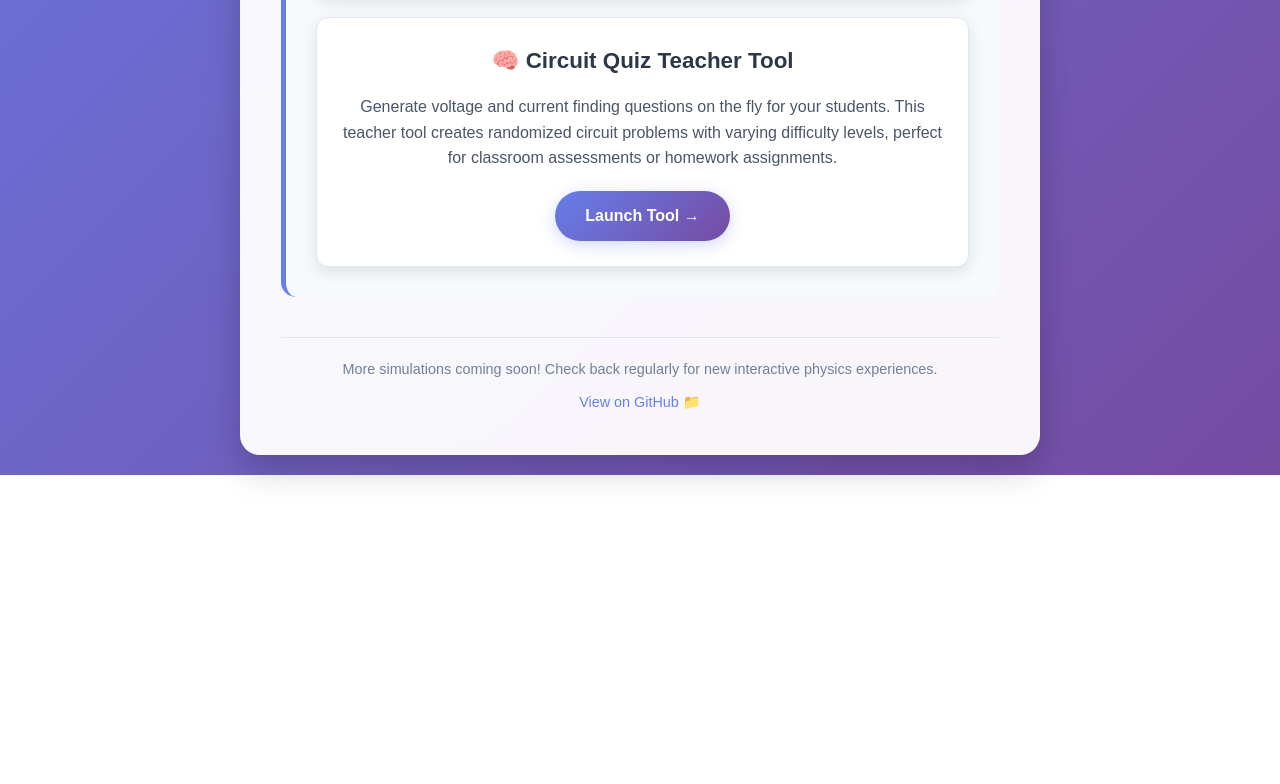
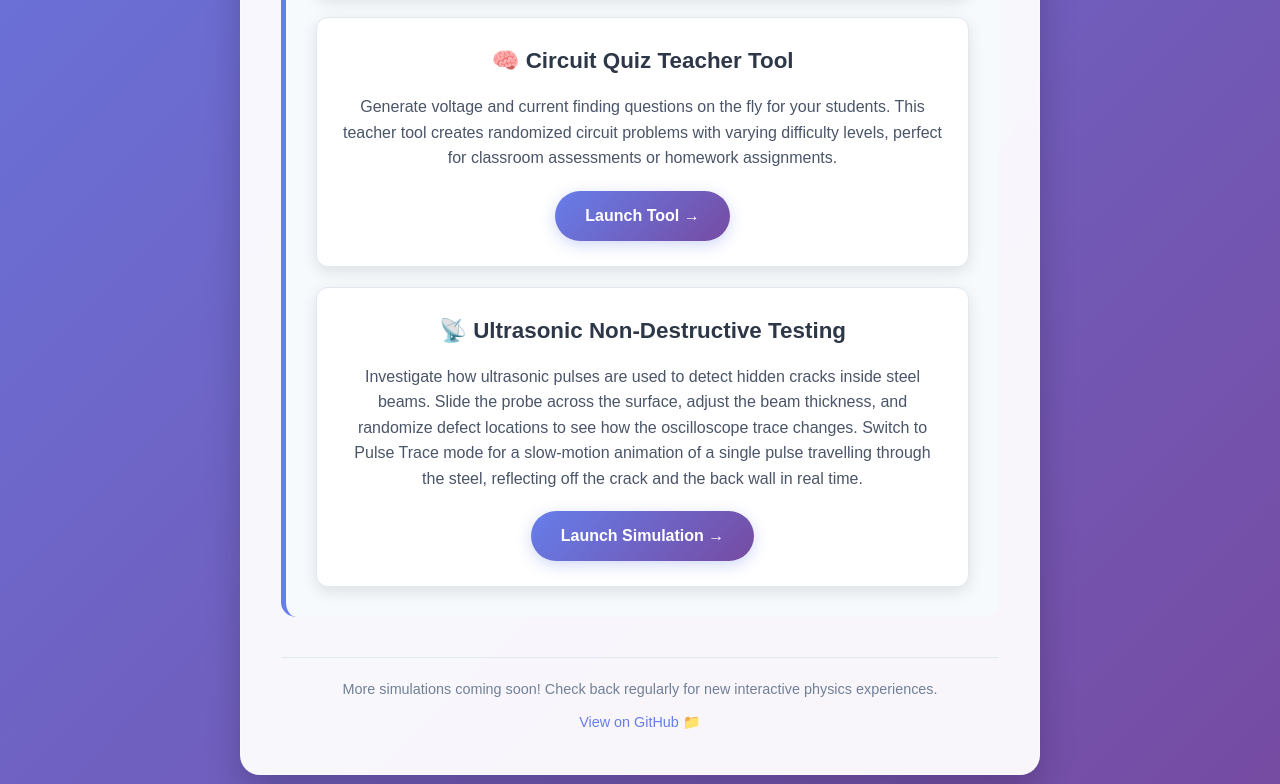
Before and after one commit to iwalpola/science_simulations, a plain HTML site: page index.html in a window 1280 px wide. Shown: the part 793-1577 px from the top of the page. Before the commit the page ends 1268 px from the top, so only its background shows below. Drawn offline with Linux system fonts and the light colour scheme.

Commit message:
Update index.html with ultrasonic probe thing

```diff
--- a/index.html
+++ b/index.html
@@ -177,6 +177,15 @@
                     Launch Tool →
                 </a>
             </div>
+            <div class="simulation-item">
+                 <div class="simulation-title">📡 Ultrasonic Non-Destructive Testing</div>
+                 <div class="simulation-description">
+                  Investigate how ultrasonic pulses are used to detect hidden cracks inside steel beams. Slide the probe across the surface, adjust the beam thickness, and randomize defect locations to see how the oscilloscope trace changes. Switch to Pulse Trace mode for a slow-motion animation of a single pulse travelling through the steel, reflecting off the crack and the back wall in real time.
+                 </div>
+                 <a href="https://iwalpola.github.io/science_simulations/ultrasonic_ndt.html" class="launch-button">
+                    Launch Simulation →
+                  </a>
+            </div>
         </div>
 
         <div class="footer">
```
